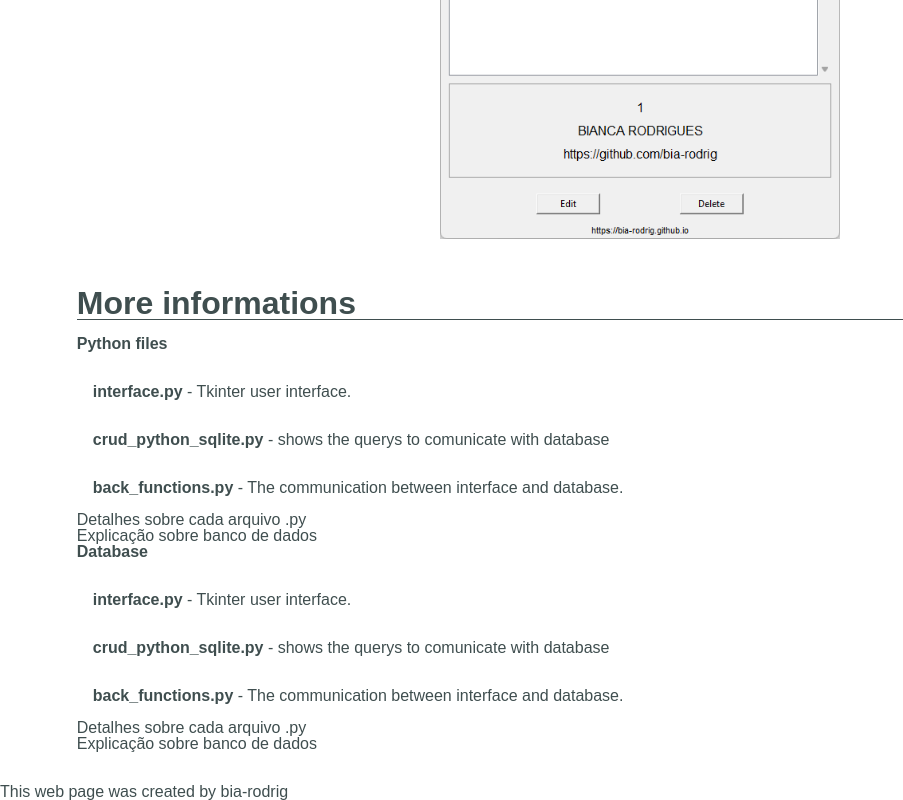
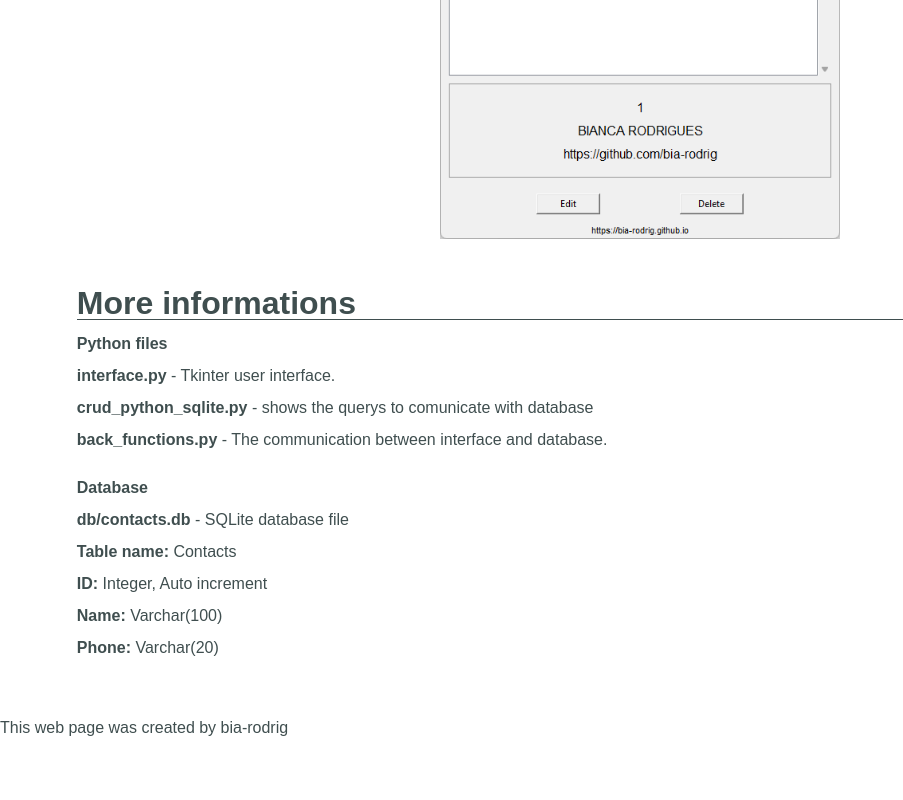
Before and after one commit to bia-rodrig/CRUD-python-sqlite3, a plain HTML site: page index.html in a window 1280 px wide. Shown: the part 1100-1900 px from the top of the page, without its empty margins (0-903 px from the left). After the commit the page ends 1836 px from the top, so only its background shows below. Drawn offline with Linux system fonts and the light colour scheme.

Commit message:
finish More informations topic

```diff
--- a/css/project.css
+++ b/css/project.css
@@ -76,7 +76,11 @@
     font-weight: 700;
 }
 
+.more-info ul{
+    padding-bottom: 1em;
+}
+
 .more-info li{
-    padding: 1em;
+    padding-bottom: 1em;
     text-align: justify;
 }
--- a/index.html
+++ b/index.html
@@ -69,16 +69,14 @@
                         <li><strong class="item-info">crud_python_sqlite.py</strong> -  shows the querys to comunicate with database</li>
                         <li><strong class="item-info">back_functions.py</strong> - The communication between interface and database.</li>
                     </ul>
-                    <p>Detalhes sobre cada arquivo .py</p>
-                    <p>Explicação sobre banco de dados</p>
                     <h3>Database</h3>
                     <ul>
-                        <li><strong class="item-info">interface.py</strong> - Tkinter user interface.</li>
-                        <li><strong class="item-info">crud_python_sqlite.py</strong> -  shows the querys to comunicate with database</li>
-                        <li><strong class="item-info">back_functions.py</strong> - The communication between interface and database.</li>
+                        <li><strong class="item-info">db/contacts.db</strong> - SQLite database file</li>
+                        <li><strong class="item-info">Table name:</strong> Contacts</li>
+                        <li><strong class="item-info">ID:</strong> Integer, Auto increment</li>
+                        <li><strong class="item-info">Name:</strong> Varchar(100)</li>
+                        <li><strong class="item-info">Phone:</strong> Varchar(20)</li>
                     </ul>
-                    <p>Detalhes sobre cada arquivo .py</p>
-                    <p>Explicação sobre banco de dados</p>
                 </div>
             </section>
         </section>
```
